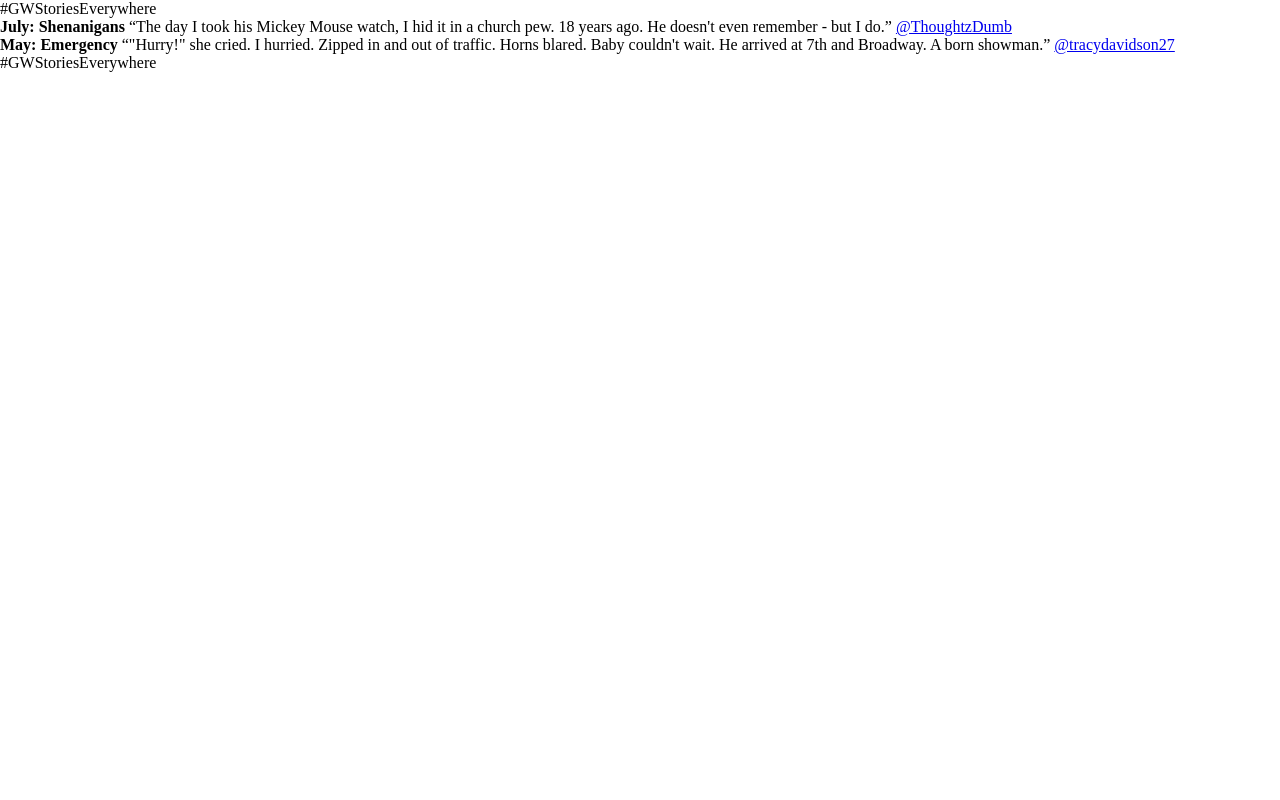
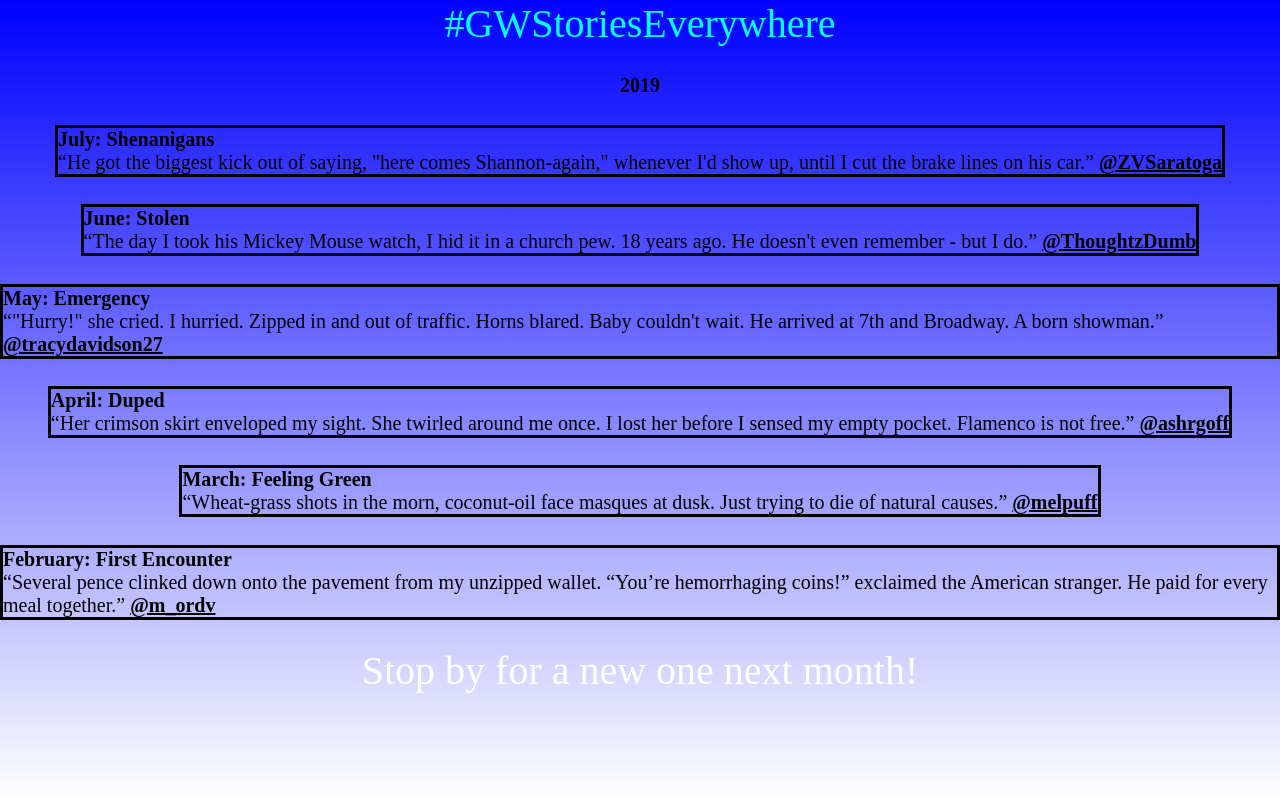
Before and after one commit to Shaizan/Excersise2, a plain HTML site: page index.html in a window 1280 px wide. Drawn offline with Linux system fonts and the light colour scheme.

Commit message:
Created Landing Page

```diff
--- a/css/styles.css
+++ b/css/styles.css
@@ -5,12 +5,45 @@
 html,body{
 	min-height: 100vh;
 	margin: 0;
-
+  background-color: blue; /* For browsers that do not support gradients */
+  background-image: linear-gradient(blue, white); /* Standard syntax (must be last) */
 }
 
 img{
     width:100%;
 }
+
+.header{
+    text-align: center;
+    font-size: 5vh;
+    color: aqua;
+
+}
+
+.footer{
+      text-align: center;
+    font-size: 5vh;
+    color: white;
+}
+.stories{
+    height:75vh;
+    align-items: center;
+    display: flex;
+    flex-direction: column;
+    align-items: center;
+    justify-content: space-evenly;
+    font-size: 2.5vh;
+}
+
+.story{
+    border: 3px solid black;
+}
+.story_author{
+    color: black;
+    font-weight: bolder;
+}
+
+
 
 /**
 In our css we only use class-based selectors, no tag id's (no hashtags)
--- a/index.html
+++ b/index.html
@@ -10,10 +10,11 @@
 	</head>
 
 	<body>
+
           <!--This header is an organism-->
         <header>
             <!--This will be our logo-->
-            <div> #GWStoriesEverywhere</div>
+            <div class="header"> #GWStoriesEverywhere</div>
         </header>
 
 <!-- Main is defined to use main as the primary content of that specific webpage
@@ -26,20 +27,58 @@ You can only have one main-->
 
             <!-- if you want a certain difference in one block vs the general you use a modifie
                 i.e. story-c-->
-            <div class = "story story">
+        <div class="stories">
+            <div class="year"><strong>2019</strong></div>
+            <div class = "story story-1">
                 <!--Span is an atom -->
                 <span class ="story_month"><strong>July: Shenanigans</strong></span>
+                <br>
+                    <q class = "story_text">He got the biggest kick out of saying, "here comes Shannon-again," whenever I'd show up, until I cut the brake lines on his car.</q>
+                <a class ="story_author" href="https://twitter.com/@ZVSaratoga">@ZVSaratoga</a>
+            </div>
+
+
+              <div class = "story story-2">
+                <!--Span is an atom -->
+                <span class ="story_month"><strong>June: Stolen</strong></span>
+                   <br>
                     <q class = "story_text">The day I took his Mickey Mouse watch, I hid it in a church pew. 18 years ago. He doesn't even remember - but I do.</q>
                 <a class ="story_author" href="https://twitter.com/ThoughtzDumb">@ThoughtzDumb</a>
             </div>
 
-              <div class = "story story">
+              <div class = "story story-3">
                 <!--Span is an atom -->
                 <span class ="story_month"><strong>May: Emergency</strong></span>
+                   <br>
                 <q  class = "story_text">"Hurry!" she cried. I hurried. Zipped in and out of traffic. Horns blared. Baby couldn't wait. He arrived at 7th and Broadway. A born showman.</q>
                 <a class ="story_author" href="https://twitter.com/ThoughtzDumb">@tracydavidson27</a>
             </div>
 
+             <div class = "story story-4">
+                <!--Span is an atom -->
+
+                <span class ="story_month"><strong>April: Duped</strong></span>
+                  <br>
+                <q  class = "story_text">Her crimson skirt enveloped my sight. She twirled around me once. I lost her before I sensed my empty pocket. Flamenco is not free.</q>
+                <a class ="story_author" href="https://twitter.com/@ashrgoff">@ashrgoff</a>
+            </div>
+
+            <div class = "story story-5">
+                <!--Span is an atom -->
+                <span class ="story_month"><strong>March: Feeling Green</strong></span>
+                 <br>
+                <q  class = "story_text">Wheat-grass shots in the morn, coconut-oil face masques at dusk. Just trying to die of natural causes.</q>
+                <a class ="story_author" href="https://twitter.com/@melpuff">@melpuff</a>
+            </div>
+
+             <div class = "story story-6">
+                <!--Span is an atom -->
+                <span class ="story_month"><strong>February: First Encounter</strong></span>
+                  <br>
+                <q  class = "story_text">Several pence clinked down onto the pavement from my unzipped wallet. “You’re hemorrhaging coins!” exclaimed the American stranger. He paid for every meal together.</q>
+                <a class ="story_author" href="https://twitter.com/@m_ordv">@m_ordv</a>
+            </div>
+        </div>
         </section>
 
 
@@ -48,7 +87,7 @@ You can only have one main-->
 
          <!--This footer is an organism-->
         <footer>
-         <div> #GWStoriesEverywhere</div>
+         <div class="footer">Stop by for a new one next month!</div>
         </footer>
 
 
```
